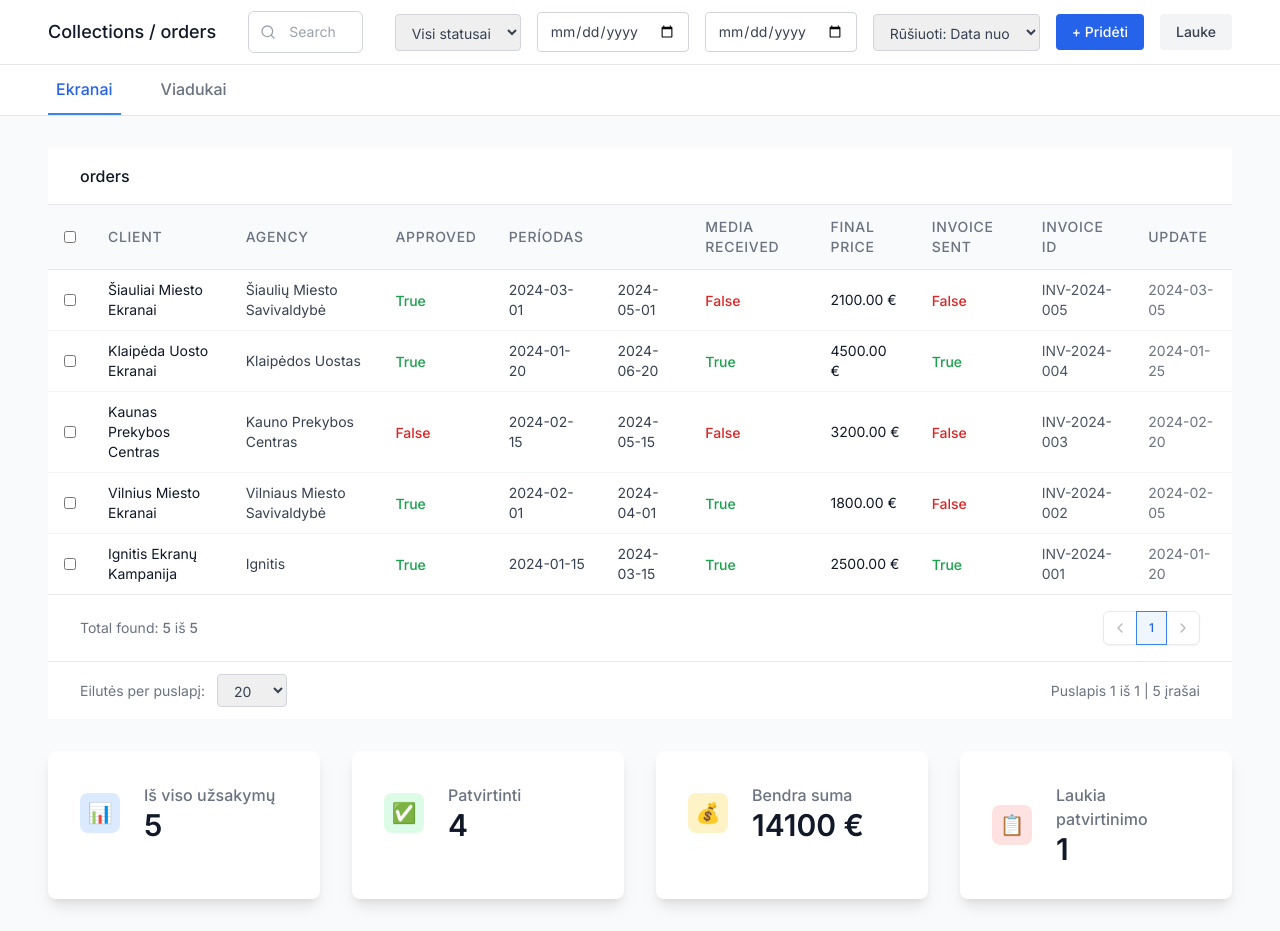
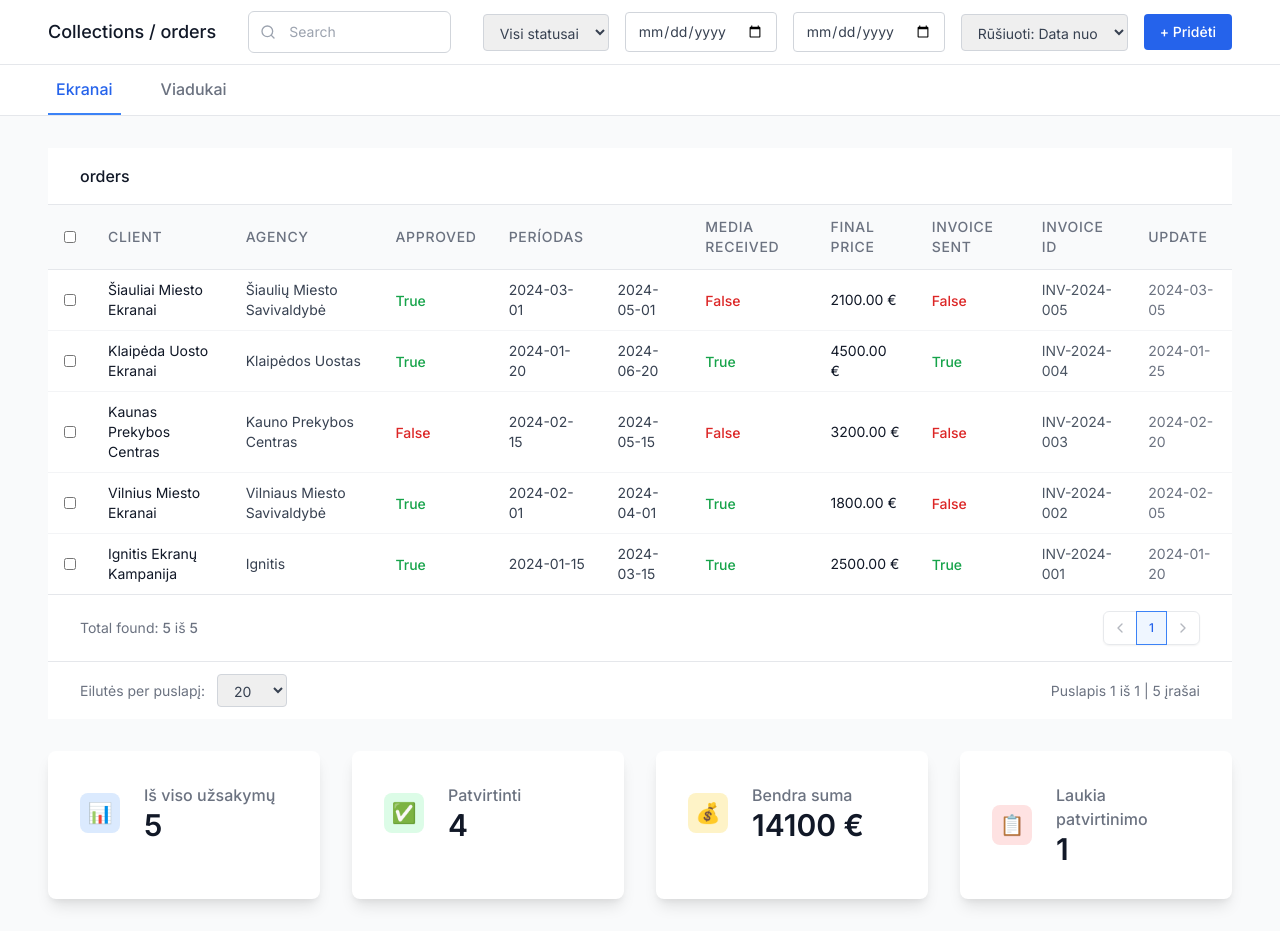
Before and after one commit to rentcas-pixel/piksel-base, a Next.js app: page / in a window 1280 px wide. Built offline with nearby package versions, Linux system fonts and the light colour scheme.

Commit message:
Remove 'Lauke' button from header

```diff
--- a/components/Header.tsx
+++ b/components/Header.tsx
@@ -59,9 +59,6 @@ export default function Header() {
             <button className="inline-flex items-center px-4 py-2 text-sm font-medium text-white bg-blue-600 hover:bg-blue-700 rounded">
               + Pridėti
             </button>
-            <button className="inline-flex items-center px-4 py-2 text-sm font-medium text-gray-700 bg-gray-100 hover:bg-gray-200 rounded">
-              Lauke
-            </button>
           </div>
         </div>
       </div>
```
